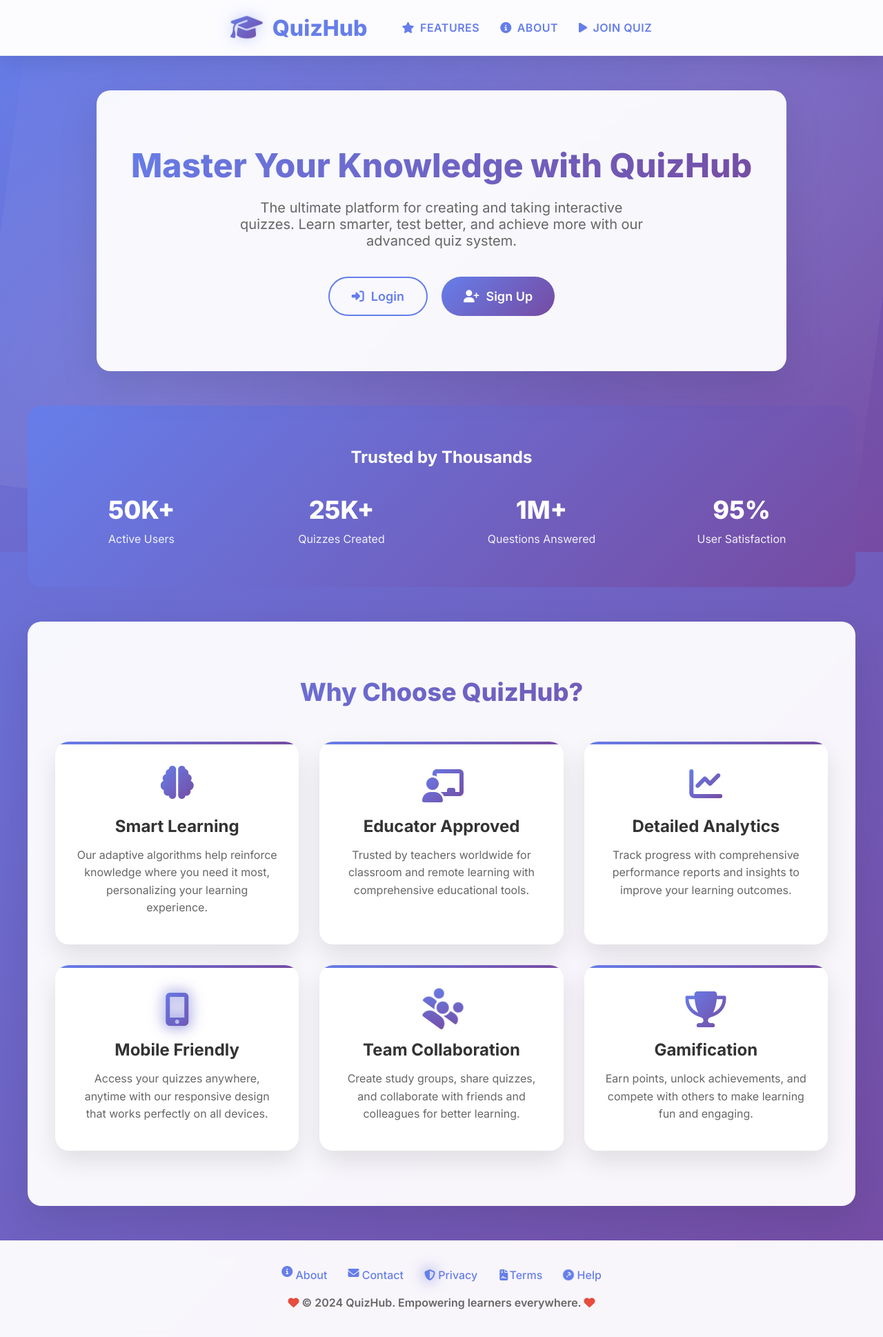
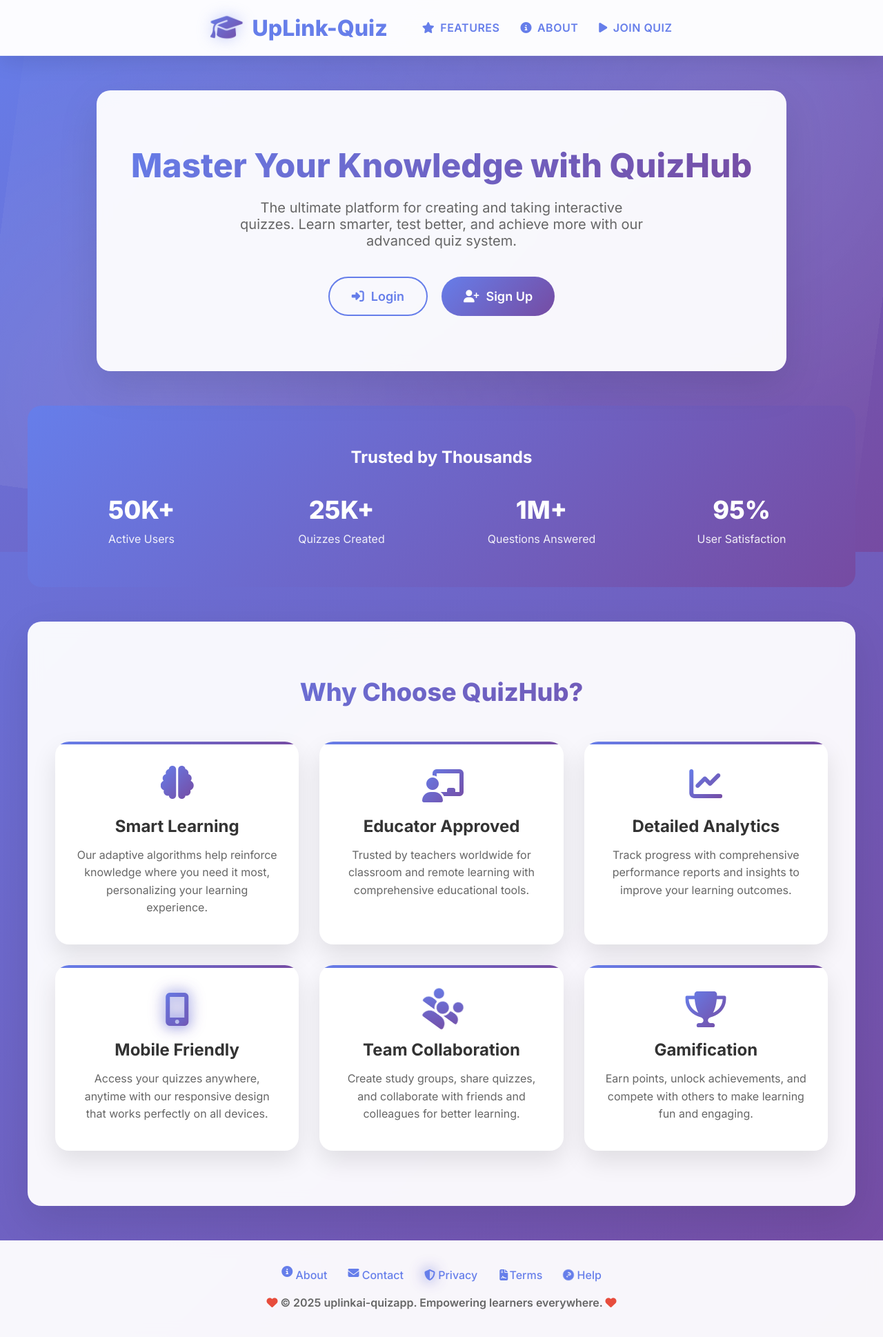
Before and after one commit to Saurabh-techhub/Uplinkai-quizapp, a Flask app: page / in a window 1280 px wide. Shown: the whole page at 69% size. Run offline with Flask 3, Linux system fonts and the light colour scheme.

Commit message:
Update home.html

```diff
--- a/templates/home.html
+++ b/templates/home.html
@@ -2,7 +2,7 @@
 <html>
 <head>
     <meta charset="UTF-8">
-    <title>QuizHub - The Ultimate Quiz Platform</title>
+    <title>UpLinkAI-Quiz - The Ultimate Quiz Platform</title>
     <link href="https://fonts.googleapis.com/css2?family=Inter:wght@300;400;500;600;700;800&display=swap" rel="stylesheet">
     <link href="https://cdnjs.cloudflare.com/ajax/libs/font-awesome/6.4.0/css/all.min.css" rel="stylesheet">
     <style>
@@ -508,7 +508,7 @@
     <header class="app-header">
         <a href="{{ url_for('home') }}" class="logo">
             <i class="fas fa-graduation-cap quiz-icon"></i>
-            QuizHub
+            UpLink-Quiz
         </a>
         <nav class="modern-nav">
             <a href="#features" class="nav-link">
@@ -629,10 +629,11 @@
             </div>
             <p>
                 <i class="fas fa-heart" style="color: #e74c3c;"></i>
-                &copy; 2024 QuizHub. Empowering learners everywhere.
+                &copy; 2025 uplinkai-quizapp. Empowering learners everywhere.
                 <i class="fas fa-heart" style="color: #e74c3c;"></i>
             </p>
         </div>
     </footer>
 </body>
+
 </html>
```
